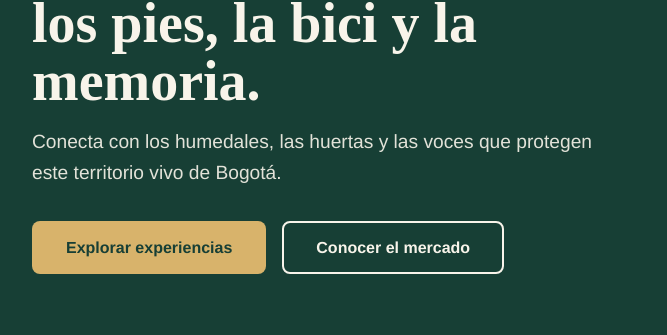
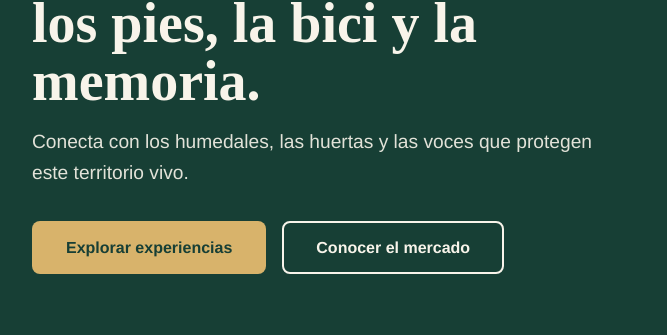
Before and after one commit to nativaecoturismoycultura/Nativa, a plain HTML site: page index.html in a window 1280 px wide. Shown: the part 258-593 px from the top of the page, 0-667 px from the left. Drawn offline with Linux system fonts and the light colour scheme.

Commit message:
Update index.html

```diff
--- a/index.html
+++ b/index.html
@@ -58,7 +58,7 @@
             <div class="hero-content">
                 <p class="hero-eyebrow">🌿 ecoTurismo comunitario en bicicleta</p>
                 <h1 id="hero-title" class="hero-title">Bogota se recorre con los pies, la bici y la memoria.</h1>
-                <p class="hero-description">Conecta con los humedales, las huertas y las voces que protegen este territorio vivo de Bogotá.</p>
+                <p class="hero-description">Conecta con los humedales, las huertas y las voces que protegen este territorio vivo.</p>
 
                 <div class="hero-buttons">
                     <a href="#experiencias" class="btn btn-primary">Explorar experiencias</a>
```
